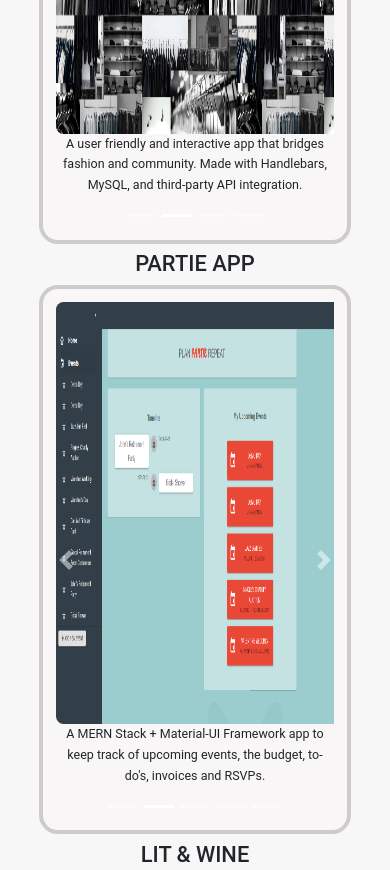
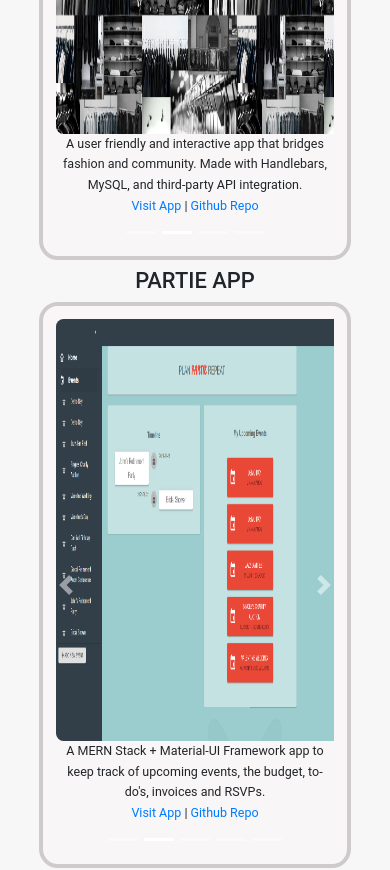
Before and after one commit to DianaLRS/MyPortfolio, a React (Create React App) app: page / in a window 390 px wide. Shown: the part 1920-2790 px from the top of the page. Built offline with nearby package versions, Linux system fonts and the light colour scheme.

Commit message:
media queries, links, breakpoints About/projects

```diff
--- a/src/App.css
+++ b/src/App.css
@@ -129,7 +129,7 @@
    border-radius   : 0.5cm;
    padding         : 1.5vh;
    width           : 47vmin;
-   height          : 56vmin;
+   height          : 60vmin;
  }
 
  .project-imgs {
@@ -234,7 +234,7 @@
    /* projects section */
    .projects-carousel {
      width : 80vw;
-     height: 65vh;
+     height: 67vh;
    }
 
    .project-imgs {
@@ -243,9 +243,91 @@
    }
  }
 
+/* -------------Breaking Points in Between Mobile and Desktop------------ */
+
+ @media only screen and (min-width: 50em) and (max-width:95.5em) {
+
+  .about-row {
+    text-align      : center;
+    background-color: black;
+    color           : rgba(255, 255, 255, 0.822);
+  }
+
+
+
+  .txt-div {
+    /* border : chartreuse solid 2px; */
+    padding         : 15px;
+    width: 100vw;
+    margin:auto;
+
+  }
+
+  .about-text-edu {
+    /* font-weight: 900; */
+    margin-top     : 12px;
+    padding-right: 5px;
+
+
+  }
+  .skills-row {
+    background-color: #bc0114ad;
+    width           : 100vw;
+
+  }
+
+  .skills-cntnr{
+
+
+    max-width: 90vw;
+    margin-right: auto;
+    margin-left: auto;
+
+
+
+  }
+  .skills-group {
+      margin: auto;
+      margin-right: auto;
+    margin-left: auto;
+
+  }
+
+  .skills-items {
+    display: inline;
+
+  }
+
+}
+
+@media only screen and (min-width: 50em) and (max-width: 65em) {
+  .projects-carousel {
+    width : 70vw;
+    height: 70vh;
+  }
+
+  .project-imgs {
+    width : 65vw;
+    height: 50vh;
+  }
+
+}
+@media only screen and (min-width: 65em) and (max-width: 95.5em) {
+  .projects-carousel {
+    width : 40vw;
+    height: 65vh;
+  }
+
+  .project-imgs {
+    width : 35vw;
+    height: 45vh;
+  }
+
+}
+
  /*------------ DESKTOP--------- */
 
- @media only screen and (min-width: 50em) {
+ @media only screen and (min-width: 95.5em) {
    * {
      font-size  : 2vmin;
      line-height: 1.5em;
@@ -285,6 +367,16 @@
      margin     : 10px;
      padding-top: 5px;
    }
+
+   /* .projects-carousel {
+    width : 25vw;
+    height: 65vh;
+  }
+
+  .project-imgs {
+    width : 20vw;
+    height: 45vh;
+  } */
 
    /*
 
--- a/src/App.js
+++ b/src/App.js
@@ -5,14 +5,14 @@ import './App.css'
 // import '../src/assets/stylesheets/style.css'
 import Navigation from './components/Navigation';
 // import { Container } from 'react-bootstrap';
-// import { BrowserRouter as Router, Route } from "react-router-dom";
+import { BrowserRouter as Router, Route } from "react-router-dom";
 // import Landing from '../src/sections/Landing'
 
 
 
 function App() {
   return (
-
+  <Router>
     <div>
 
       <Navigation/>
@@ -21,7 +21,7 @@ function App() {
       <ScrollPage className="scroll-page"/>
 
     </div>
-
+</Router>
   );
 }
 
--- a/src/components/Cards.js
+++ b/src/components/Cards.js
@@ -1,9 +1,10 @@
-import React from 'react';
-import { Container } from 'react-bootstrap';
+import {React} from 'react';
+import { Container, Button } from 'react-bootstrap';
 import Carousel from 'react-bootstrap/Carousel';
 import Col from 'react-bootstrap/Col';
 import Row from 'react-bootstrap/Row';
 import '../App.css'
+import { Redirect, Link } from "react-router-dom"
 
 
 
@@ -15,9 +16,15 @@ function Cards(props) {
                 {item.images.map((img, i) => (
                     <Carousel.Item interval={3000}>
                         <img className='project-imgs' src={img.src} alt={img.alt} />
-                        <p className='card-txt'>{item.text}</p>
+                       <p className='card-txt'>{item.text}
+                       <br/>
+                       <a href={item.url} target="_blank">Visit App   </a>
+                       |
+                       <a href={item.git} target="_blank"> Github Repo </a>
+                       </p>
+                    </Carousel.Item>
 
-                    </Carousel.Item>
+
                 ))}
             </Carousel>
         </div>
@@ -29,8 +36,9 @@ function Cards(props) {
             <Row className='project-row' >
                 {mediaItem.slice(0, 2)}
                 {mediaItem.slice(2, 4)}
+                {/* {mediaItem.slice(4,6)} */}
 
-                </Row>
+            </Row>
 
         </div>
     );
--- a/src/components/Media.js
+++ b/src/components/Media.js
@@ -13,6 +13,7 @@ const mediaItems = [
         text: "A user friendly and interactive app that bridges fashion and community. Made with Handlebars, MySQL, and third-party API integration.",
         tech: "Node.js, Express, MySQL, Sequelize ORM, Handlebars, Heroku, MVC paridigm, Pexels API",
         url: "https://secure-ocean-28347.herokuapp.com/",
+        git: "https://github.com/DianaLRS/Aesthetica",
         images: [{ src: aesthetica.a }, { src: aesthetica.b }, { src: aesthetica.c }, { src: aesthetica.d }]
     },
     {
@@ -21,6 +22,7 @@ const mediaItems = [
         text: "A MERN Stack + Material-UI Framework app to keep track of upcoming events, the budget, to-do's, invoices and RSVPs.",
         tech: "MERN Stack, SendGrid, Material-UI Framework",
         url: "https://powerful-fortress-17827.herokuapp.com/",
+        git: "https://github.com/DianaLRS/PARTIE-APP",
         images: [{ src: partie.p1 }, { src: partie.p2 }, { src: partie.p3 }, { src: partie.p4 }, { src: partie.p5 }]
     },
     {
@@ -29,6 +31,7 @@ const mediaItems = [
         text: "A simple HTML5/CSS/JS recommendation engine that helps avid readers pair their choice of genre or author with a corresponding wine using third-party API integration.",
         tech: "HTML5, CSS, JavaScript, Open Weather Map API, GoogleBooks API, NYT Book Review API ",
         url: "https://dianalrs.github.io/Lit-Wine/",
+        git: "https://github.com/DianaLRS/Lit-Wine-App",
         images: [{ src: litWine.wine1 }, { src: litWine.wine2 }, { src: litWine.wine3 }]
     },
     {
@@ -37,6 +40,7 @@ const mediaItems = [
         text: "This Express + MongoDB fitness app allows users to add new workouts and update exsisting workouts along with a visual display to track progress. ",
         tech: "MongoDB, Mongoose, Node.js, Express, Morgan",
         url: "https://thawing-stream-39370.herokuapp.com/?id=6045246bd70c8a0017ad4114",
+        git: "https://github.com/DianaLRS/Workout-Tracker",
         images: [{ src: workout.w1 }, { src: workout.w2 }, { src: workout.w3 }, { src: workout.w4 }, { src: workout.w5 }]
     },
     {
@@ -45,6 +49,7 @@ const mediaItems = [
         text: "A useful PWA app for travellers to track their expenses both online and offline.",
         tech: "Node.js, Express, MongoDB, Mongoose",
         url: "https://nameless-falls-93842.herokuapp.com/",
+        git: "https://github.com/DianaLRS/Budget-Tracker",
         images: [{ src: budget.bgt1 }, { src: budget.bgt2 }]
     },
     {
@@ -53,6 +58,7 @@ const mediaItems = [
         text: "A MongoDB and Mongoose based app to write, save, edit, and delete notes with a clean and user friendly interface",
         tech: "Node.js, Express, Path, fs",
         url: "https://desolate-inlet-44144.herokuapp.com/",
+        git:"https://github.com/DianaLRS/Note-Taker-App",
         images: [{ src: notetaker.note1 }, { src: notetaker.note2 }, { src: notetaker.note3 }]
     },
     // {
--- a/src/components/TechSkills.js
+++ b/src/components/TechSkills.js
@@ -20,7 +20,6 @@ function TechSkills() {
             {/* <h3 className='first-row'>Technical Skills</h3> */}
             <div className='skills-cntnr'>
                 <ul className='skills-group ' > {listItem.slice(0, 8)}</ul>
-
                 <ul className='skills-group ' >{listItem.slice(8, 15)}</ul>
                 <ul className='skills-group ' >{listItem.slice(15, 24)}</ul>
            </div>
```
